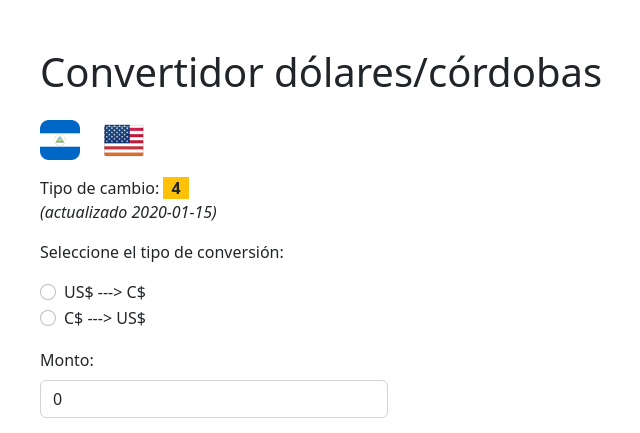
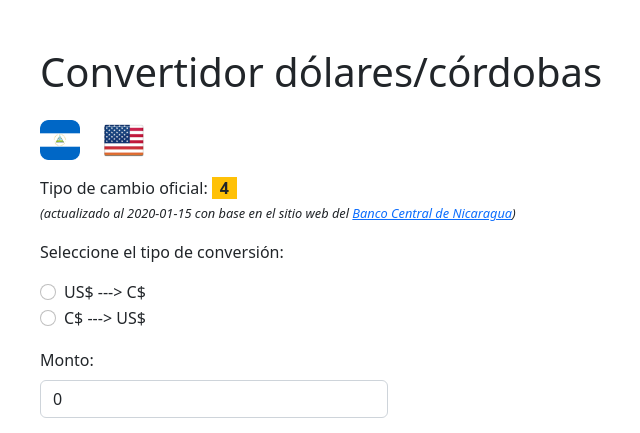
Before and after one commit to shnrz/UsdNioConverter, a Flask app: template templates/index.html in a window 1280 px wide. Shown: the top 433 px of the page, without its empty margins (54-694 px from the left). Run offline with Flask 2, Linux system fonts and the light colour scheme; the template is opened without the code that fills it: most values are stand-ins (such as "Sample title", 1, 10 or a date in 2020); some libraries are stand-ins or nearby versions.

Commit message:
Clarified subtext re: source of exchange rate

```diff
--- a/templates/index.html
+++ b/templates/index.html
@@ -16,11 +16,9 @@
          <img src="{{url_for('static', filename='img/nica_flag.png')}}" alt="Nicaragua flag" style="max-height: 5vh; width: auto;" />
          <img src="{{url_for('static', filename='img/usa_flag.png')}}" alt="USA flag" style="max-height: 5vh; width: auto;" />
       </div>
-      <p>
-         Tipo de cambio: <strong class="bg-warning px-2" id="rate">{{exchange_rate}}</strong><br />
-         <em>(actualizado {{latest_update}})</em>
+      <p>Tipo de cambio oficial: <strong class="bg-warning px-2" id="rate">{{exchange_rate}}</strong><br />
+         <em style="font-size: 0.8em;">(actualizado al {{latest_update}} con base en el sitio web del <a href="https://bcn.gob.ni" target="_blank">Banco Central de Nicaragua</a>)</em>
       </p>
-      <form name="Form">
       <p>Seleccione el tipo de conversión:</p>
 
       <div class="form-check">
@@ -40,7 +38,7 @@
             </p>
          </div>
       </div>
-      </form>
+      <!-- <form name="Form"></form> -->
       <div class="row justify-content-start">
          <div class="col-12 col-md-4">
             <p class="pt-3">
```
Lines whose indentation alone changed are shown as unchanged.
